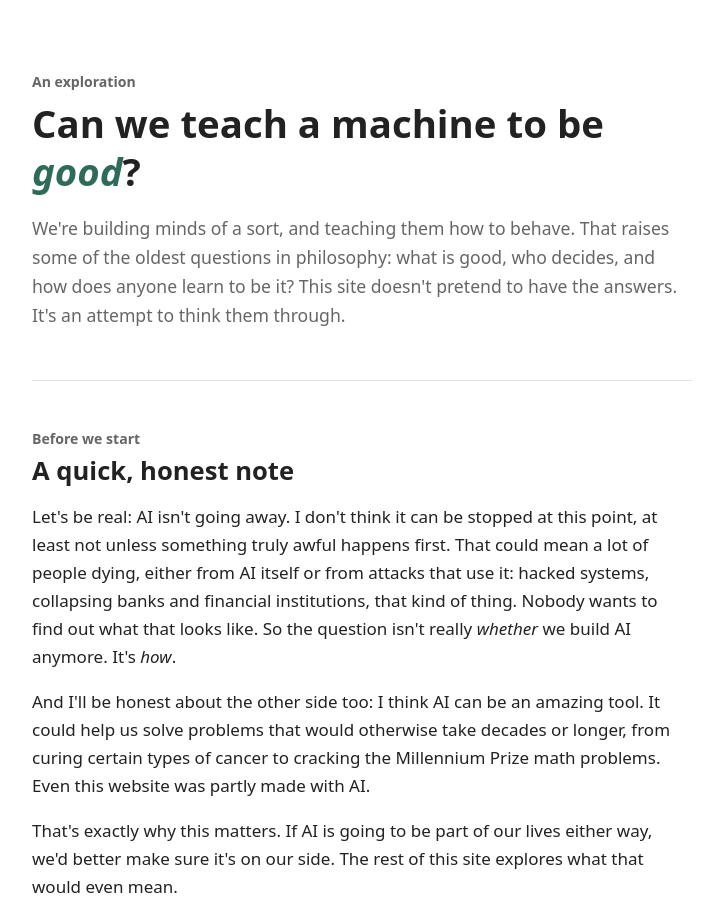
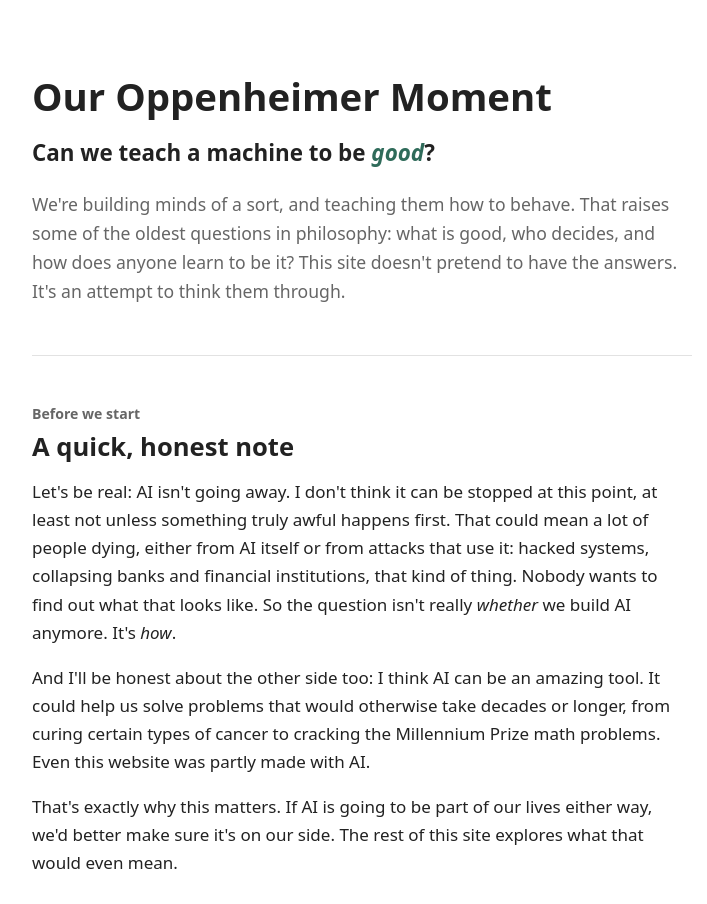
Before and after one commit to adamdallis/ethical-ai, a plain HTML site: page index.html in a window 1280 px wide. Shown: the top 904 px of the page, without its empty margins (278-985 px from the left). Drawn offline with Linux system fonts and the light colour scheme.

Commit message:
Retitle site: Our Oppenheimer Moment
Co-Authored-By: Claude Opus 5.5 <noreply@anthropic.com>

```diff
--- a/index.html
+++ b/index.html
@@ -3,15 +3,15 @@
 <head>
   <meta charset="utf-8">
   <meta name="viewport" content="width=device-width, initial-scale=1">
-  <title>Aligned by Design</title>
+  <title>Our Oppenheimer Moment</title>
   <meta name="description" content="An exploration of the ethical and philosophical questions behind teaching AI to be good.">
   <link rel="stylesheet" href="styles.css">
 </head>
 <body>
   <main id="top">
     <section class="hero">
-      <p class="eyebrow">An exploration</p>
-      <h1>Can we teach a machine to be <em>good</em>?</h1>
+      <h1>Our Oppenheimer Moment</h1>
+      <p class="subtitle">Can we teach a machine to be <em>good</em>?</p>
       <p class="lede">We're building minds of a sort, and teaching them how to behave. That raises some of the oldest questions in philosophy: what is good, who decides, and how does anyone learn to be it? This site doesn't pretend to have the answers. It's an attempt to think them through.</p>
     </section>
 
@@ -364,7 +364,7 @@
   </main>
 
   <footer class="footer">
-    <p>Aligned by Design: thinking out loud about AI and ethics.</p>
+    <p>Our Oppenheimer Moment: thinking out loud about AI and ethics.</p>
     <a href="#top">Back to top ↑</a>
   </footer>
 
--- a/styles.css
+++ b/styles.css
@@ -180,3 +180,5 @@ circle.hub { fill: var(--accent); stroke: var(--accent); }
   .bar-row { grid-template-columns: 1fr 44px; }
   .bar-row span { grid-column: 1 / -1; }
 }
+.subtitle { font-size: 1.4rem; font-weight: 600; margin: -.2em 0 .8em; }
+.subtitle em { color: var(--accent); }
```
